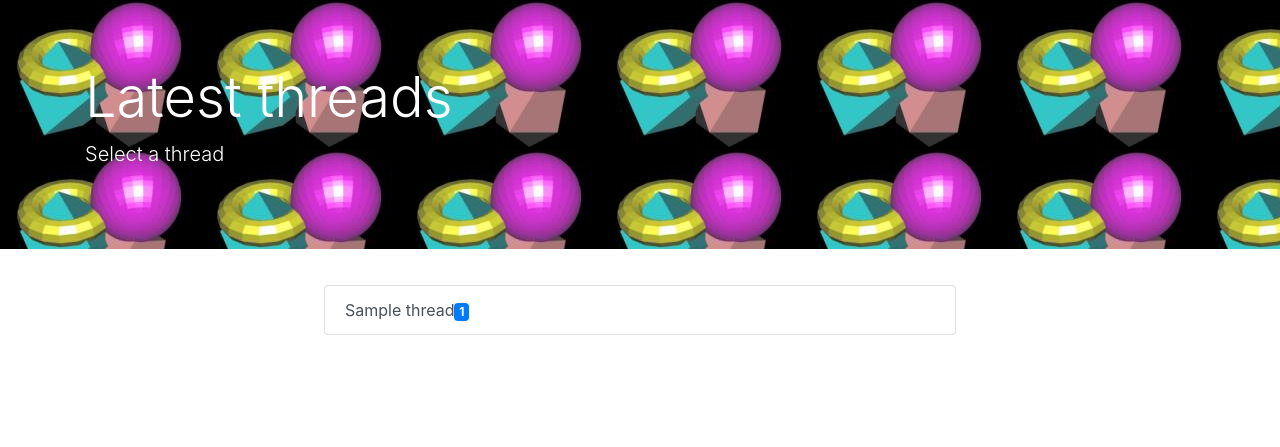
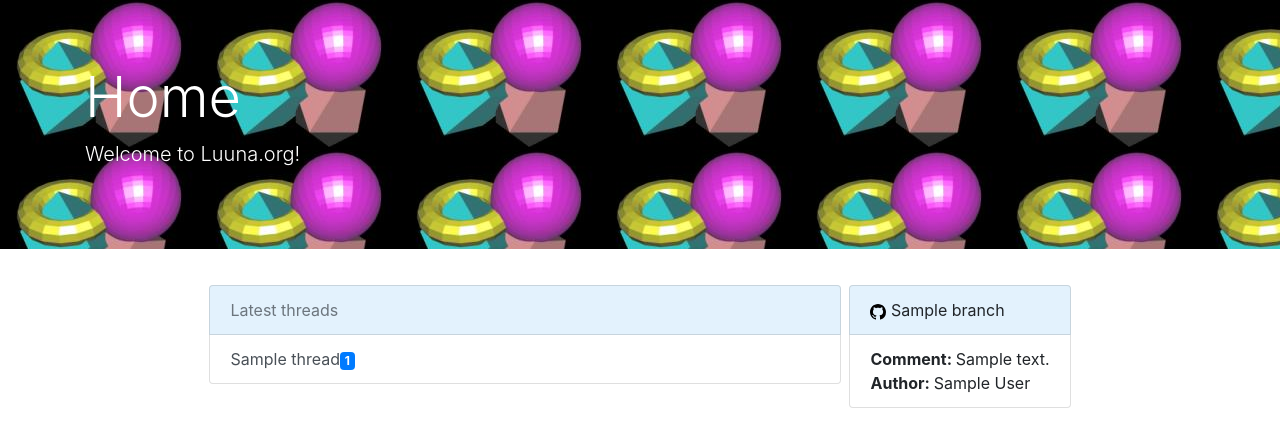
Before and after one commit to DanielFL0/LuunaBoard, a Flask app: template LuunaBoard/templates/index.html in a window 1280 px wide. Shown: the part 56-503 px from the top of the page. Run offline with Flask 2, Linux system fonts and the light colour scheme; tables that the repository leaves empty hold one stand-in row (values such as "Sample post"); the template is opened without the code that fills it: values that come from a table or form of the project are taken from there, most other values are stand-ins (such as "Sample title", 1, 10 or a date in 2020).

Commit message:
Modify index.html

```diff
--- a/LuunaBoard/templates/index.html
+++ b/LuunaBoard/templates/index.html
@@ -39,14 +39,15 @@
         <!--Rest of code below here-->
       <div class="jumbotron jumbotron-fluid" style="background-image: url({{ url_for('static', filename='media/background_test2.jpg') }});">
         <div class="container">
-          <h1 class="display-4" style="color: white;">Latest threads</h1>
-          <p class="lead" style="color: white;">Select a thread</p>
+          <h1 class="display-4" style="color: white;">Home</h1>
+          <p class="lead" style="color: white;">Welcome to Luuna.org!</p>
         </div>
       </div>
       <!--Template-->
       <div class="d-flex justify-content-center">
         <div class="list-group w-50 p-1">
           {% if threads %}
+          <a href="#" class="list-group-item list-group-item-action disabled" style="background-color: #e3f2fd;">Latest threads</a>
             {% for thread in threads%}
               <a href="{{ url_for('thread', category=thread.category_id, thread_id=thread.id) }}" class="list-group-item list-group-item-action">{{ thread.title }}<span class="badge badge-primary">{{ thread.replies }}</span></a>
             {% endfor %}
@@ -56,6 +57,10 @@
             </div>
           {% endif %}
         </div>
+        <ul class="list-group p-1">
+          <li class="list-group-item" style="background-color: #e3f2fd;"><img src="{{ url_for('static', filename='media/mark-github.svg') }}"> {{ branch }}</li>
+          <li class="list-group-item"><strong>Comment: </strong>{{ message }}<br><strong>Author: </strong>{{author}}</li>
+        </ul>
       </div>
   </body>
 </html>
```
